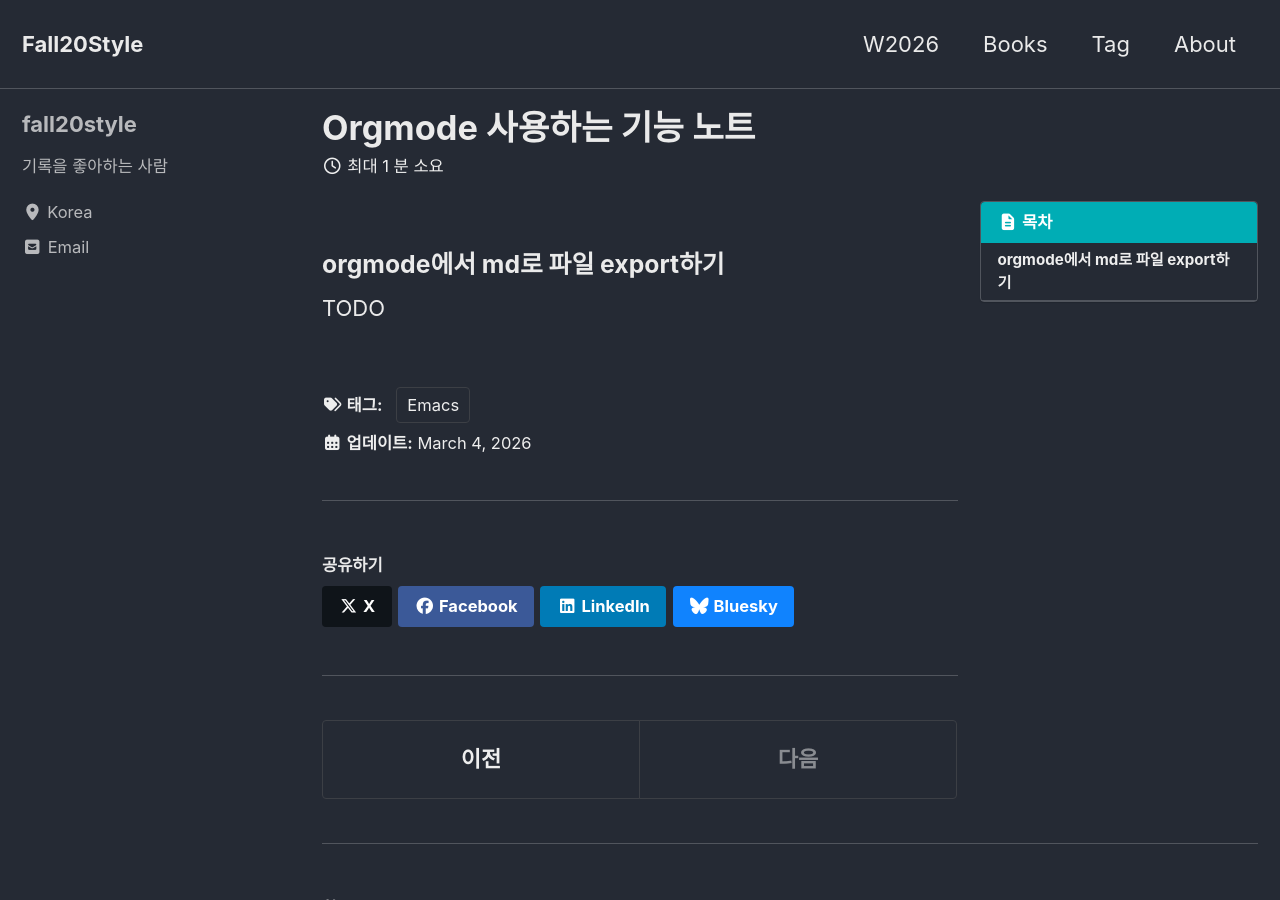
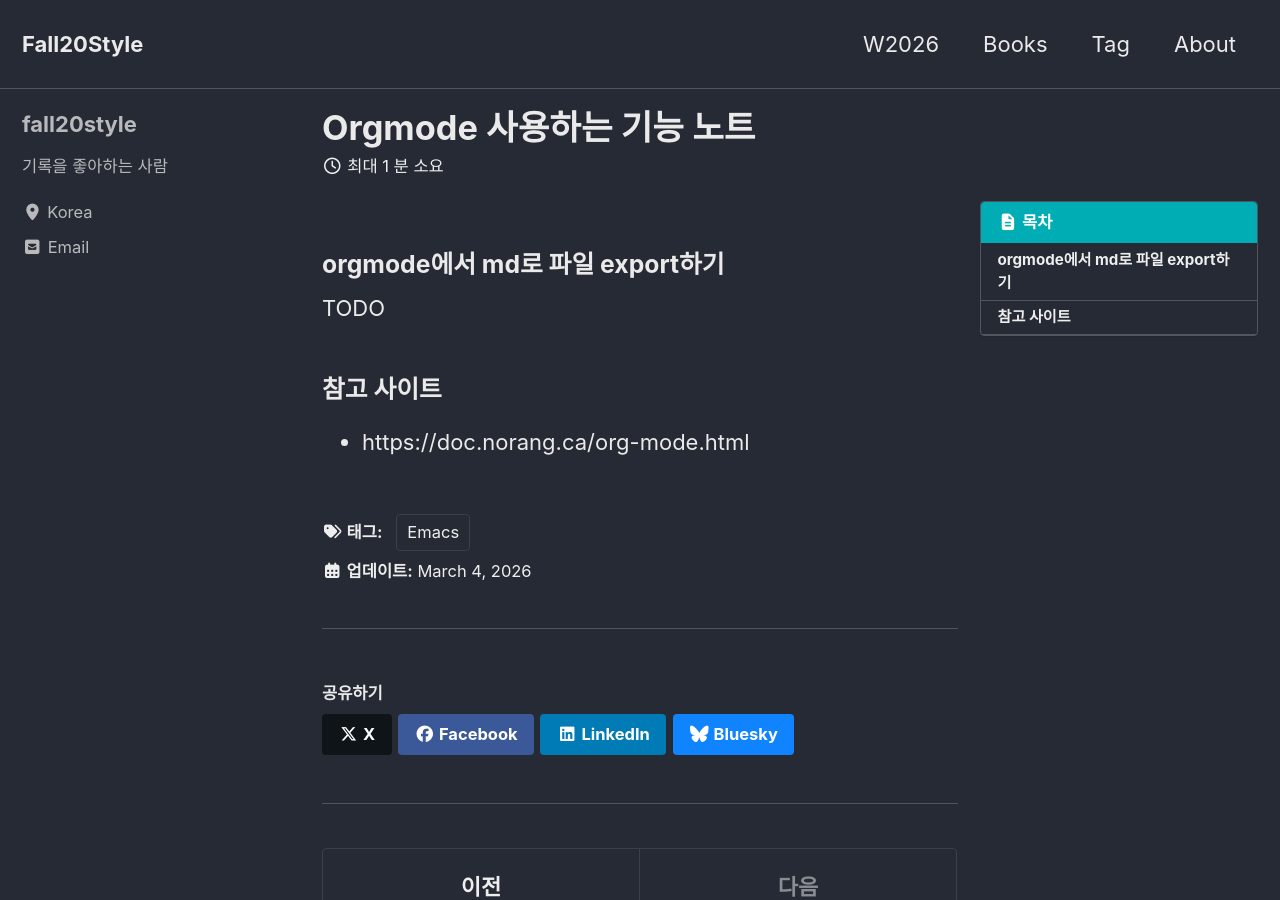
Before and after one commit to fall20style/fall20style.github.io, a Jekyll site: the page built from _posts/2026-03-04-orgmod-note.md, in a window 1280 px wide and 900 px high. Built offline with Jekyll 4.4.1, drawn with Linux system fonts in a browser that asks for light colours; cached includes are drawn as plain includes.

Commit message:
Update 2026-03-04-orgmod-note.md

```diff
--- a/_posts/2026-03-04-orgmod-note.md
+++ b/_posts/2026-03-04-orgmod-note.md
@@ -19,3 +19,7 @@ description: desc가 여기에
 ### orgmode에서 md로 파일 export하기
 
 TODO
+
+
+### 참고 사이트
+- https://doc.norang.ca/org-mode.html
```
